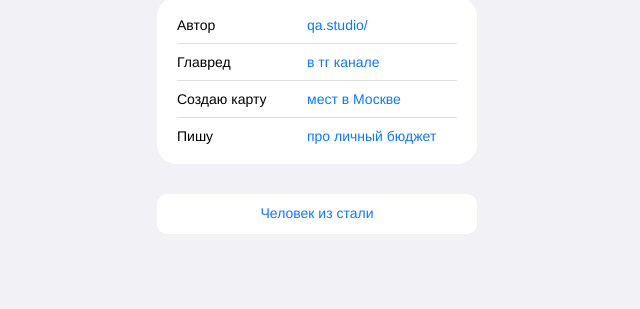
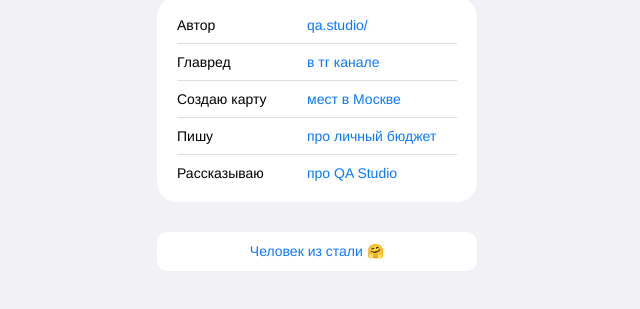
Before and after one commit to Botichelliy/CV, a plain HTML site: page index.html in a window 1280 px wide. Shown: the part 507-816 px from the top of the page, without its empty margins (323-963 px from the left). Drawn offline with Linux system fonts and the light colour scheme.

Commit message:
добавил смайлик и параграф

```diff
--- a/index.html
+++ b/index.html
@@ -63,11 +63,15 @@
             <p class="links__title">Пишу</p>
             <a class="linsk__link" href="https://dolnikov.ru/blog/all/lichny-byudzhet/">про личный бюджет</a>
           </li>
+          <li class="links__link">
+            <p class="links__title">Рассказываю</p>
+            <a class="linsk__link" href="https://qa.studio/">про QA Studio</a>
+          </li>
         </ul>
       </section>
     </main>
     <footer>
-      <button type = "button" class="button-link" href=""> Человек из стали </button>
+      <button type = "button" class="button-link" href=""> Человек из стали &#129303 </button>
     </footer>
     <script type="text/javascript" src="js.js"></script>
   </body>
```
